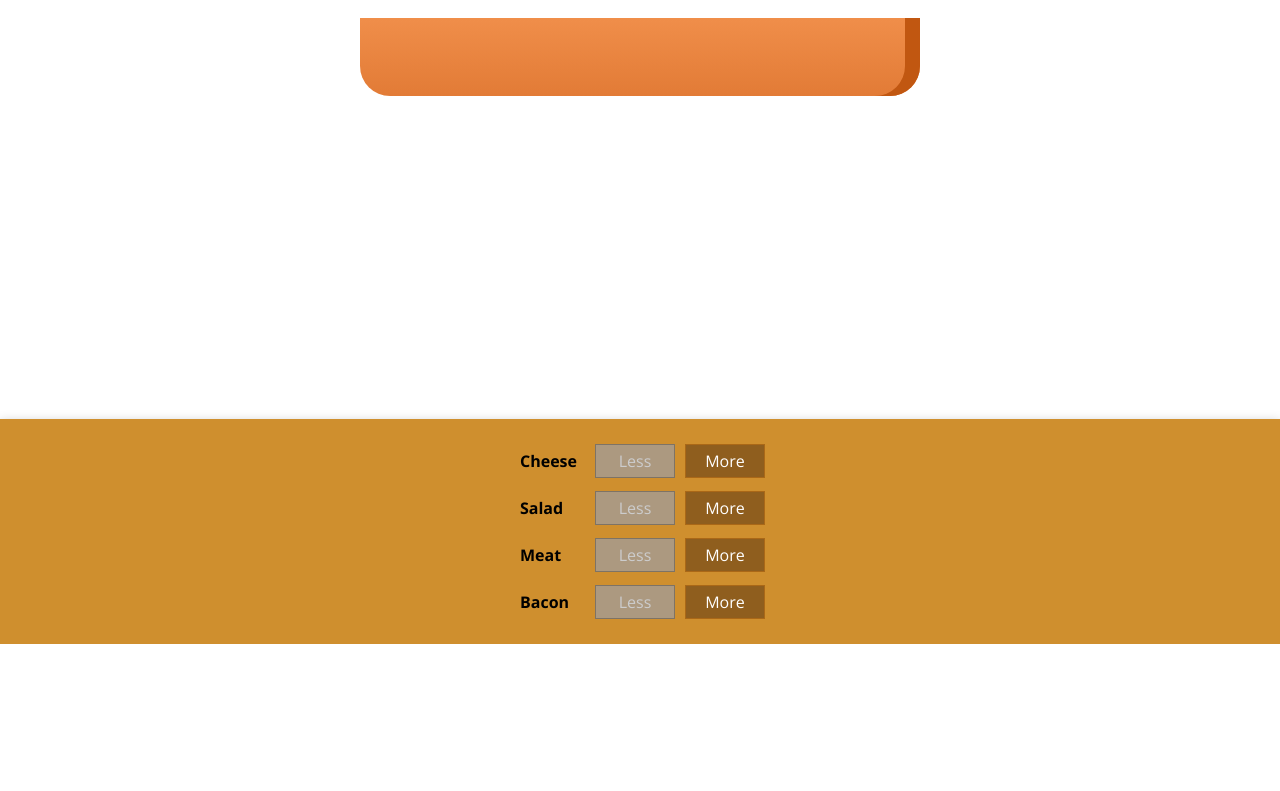
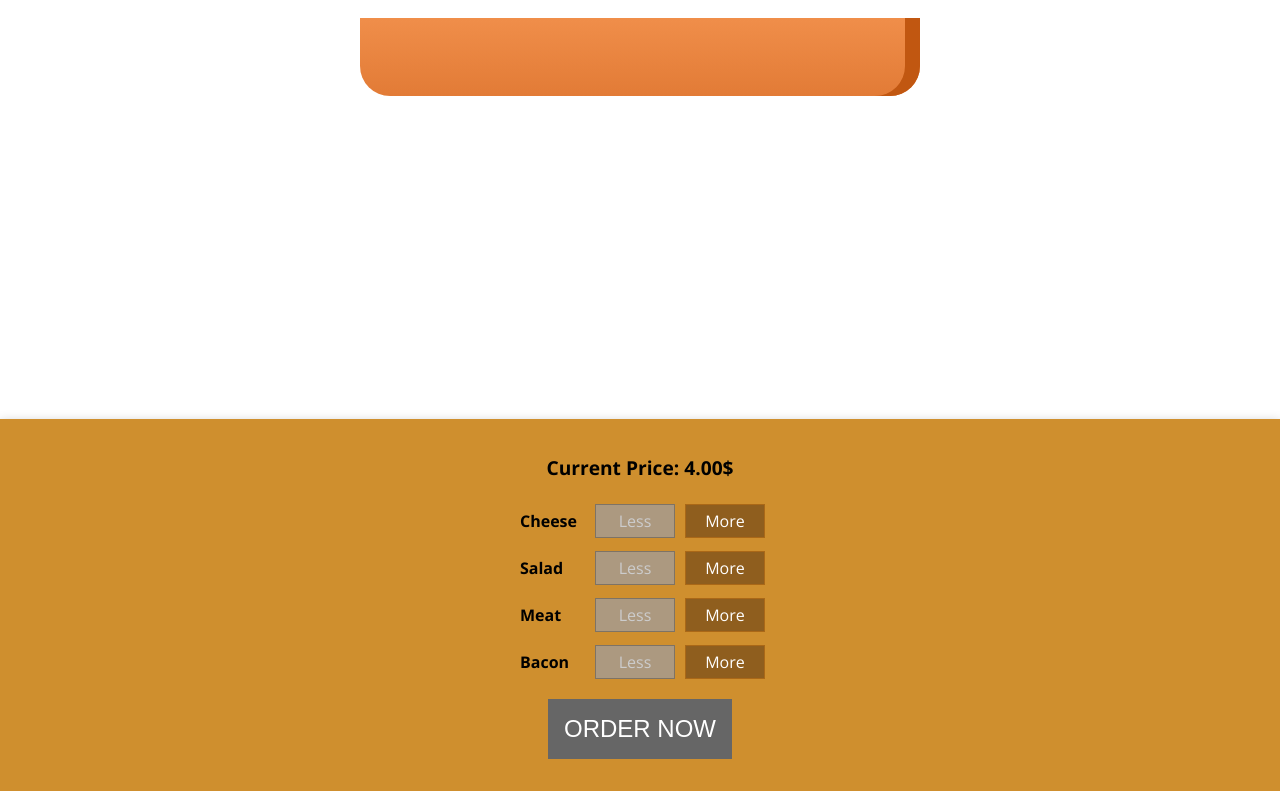
Before and after one commit to kubasulek2/burger-react, a React (Create React App) app: page / in a window 1280 px wide. Shown: the part 219-1010 px from the top of the page. Before the commit the page ends 863 px from the top, so only its background shows below. Built offline with nearby package versions, Linux system fonts and the light colour scheme.

Commit message:
burger order button disabled enabled

```diff
--- a/src/components/BuildControls/BuildControls.js
+++ b/src/components/BuildControls/BuildControls.js
@@ -5,25 +5,33 @@ import BuildControl from './BuildControl/BuildControl';
 const buildControls = (props) => {
 
 	const controls = [
-		{ label: 'Cheese', type: 'cheese'},
-		{ label: 'Salad', type: 'salad'},
-		{ label: 'Meat', type: 'meat'},
-		{ label: 'Bacon', type: 'bacon'}
+		{ label: 'Cheese', type: 'cheese' },
+		{ label: 'Salad', type: 'salad' },
+		{ label: 'Meat', type: 'meat' },
+		{ label: 'Bacon', type: 'bacon' }
 	];
 
 
+	console.log(props.purchasable);
 
 
 	return (
 		<div className={styles.BuildControls}>
+			<p>Current Price: {props.price.toFixed(2)}$</p>
 			{controls.map(ctrl => (
 				<BuildControl
-					added={()=>props.ingredientAdded(ctrl.type)}
-					removed={()=>props.ingredientRemoved(ctrl.type)}
+					added={() => props.ingredientAdded(ctrl.type)}
+					removed={() => props.ingredientRemoved(ctrl.type)}
 					key={ctrl.label}
 					label={ctrl.label}
-					disabled={props.isDisabled[ctrl.type]}/>
+					disabled={props.isDisabled[ctrl.type]} />
 			))}
+			<button
+				className={styles.OrderButton}
+				disabled={!props.purchasable}
+			>
+				ORDER NOW
+			</button>
 		</div>
 	);
 };
--- a/src/components/BuildControls/BuildControls.module.css
+++ b/src/components/BuildControls/BuildControls.module.css
@@ -9,3 +9,30 @@
 	padding: 1rem;
 
 }
+.BuildControls p{
+	text-align: center;
+	font-size: 1.2rem;
+	font-weight: bold;
+}
+
+.OrderButton{
+	font-size: 1.5rem;
+	padding: 1rem;
+	box-shadow: none;
+	outline: none;
+	color: white;
+	margin: 1rem auto;
+	background: seagreen;
+	border: none;
+	display: block;
+	cursor: pointer;
+
+}
+.OrderButton:hover{
+	background: rgb(34, 112, 68)
+}
+
+.OrderButton:disabled{
+	cursor: not-allowed;
+	background: #666;
+}
--- a/src/containers/BurgerBuilder/BurgerBuilder.js
+++ b/src/containers/BurgerBuilder/BurgerBuilder.js
@@ -19,15 +19,24 @@ class BurgerBuilder extends Component {
 			cheese: 0,
 			meat: 0
 		},
-		totalPrice: 4
+		totalPrice: 4,
+		purchasable: false
+
 	};
+
+	updatePurchaseState = (ingredients) => {
+		const sum = Object.values({ ...ingredients })
+			.reduce((prev, next) => prev + next, 0);
+
+		this.setState({purchasable: sum > 0});
+	}
 
 	addIngredientHandler = (type) => {
 
 
 		const oldCount = this.state.ingredients[type];
 		const updateCount = oldCount + 1;
-		const updatedIngredients = {...this.state.ingredients};
+		const updatedIngredients = { ...this.state.ingredients };
 
 		updatedIngredients[type] = updateCount;
 
@@ -35,15 +44,15 @@ class BurgerBuilder extends Component {
 		const oldPrice = this.state.totalPrice;
 		const newPrice = oldPrice + priceAddition;
 
-		this.setState({totalPrice: newPrice, ingredients: updatedIngredients});
-
+		this.setState({ totalPrice: newPrice, ingredients: updatedIngredients });
+		this.updatePurchaseState(updatedIngredients);
 
 	}
 
 	removeIngredientHandler = (type) => {
 		const oldCount = this.state.ingredients[type];
 		if (oldCount <= 0) return;
-		const updateCount = oldCount  -1;
+		const updateCount = oldCount - 1;
 		const updatedIngredients = { ...this.state.ingredients };
 
 		updatedIngredients[type] = updateCount;
@@ -52,15 +61,16 @@ class BurgerBuilder extends Component {
 		const oldPrice = this.state.totalPrice;
 		const newPrice = oldPrice - priceSubtraction;
 		this.setState({ totalPrice: newPrice, ingredients: updatedIngredients });
+		this.updatePurchaseState(updatedIngredients);
 	}
 
 
 	render() {
 
-		const disableInfo = {...this.state.ingredients};
+		const disableInfo = { ...this.state.ingredients };
 		for (let key in disableInfo) {
-			if (Object.hasOwnProperty.call(disableInfo,key)) {
-				disableInfo[key] = disableInfo[key] <=0;
+			if (Object.hasOwnProperty.call(disableInfo, key)) {
+				disableInfo[key] = disableInfo[key] <= 0;
 
 			}
 		}
@@ -68,12 +78,14 @@ class BurgerBuilder extends Component {
 
 		return (
 			<Aux>
-				<Burger ingredients={this.state.ingredients}/>
+				<Burger ingredients={this.state.ingredients} />
 				<BuildControls
+					purchasable={this.state.purchasable}
+					price={this.state.totalPrice}
 					isDisabled={disableInfo}
 					ingredientAdded={this.addIngredientHandler}
 					ingredientRemoved={this.removeIngredientHandler}
-					ingredients={this.state.ingredients}/>
+					ingredients={this.state.ingredients} />
 			</Aux>
 		);
 	}
```
